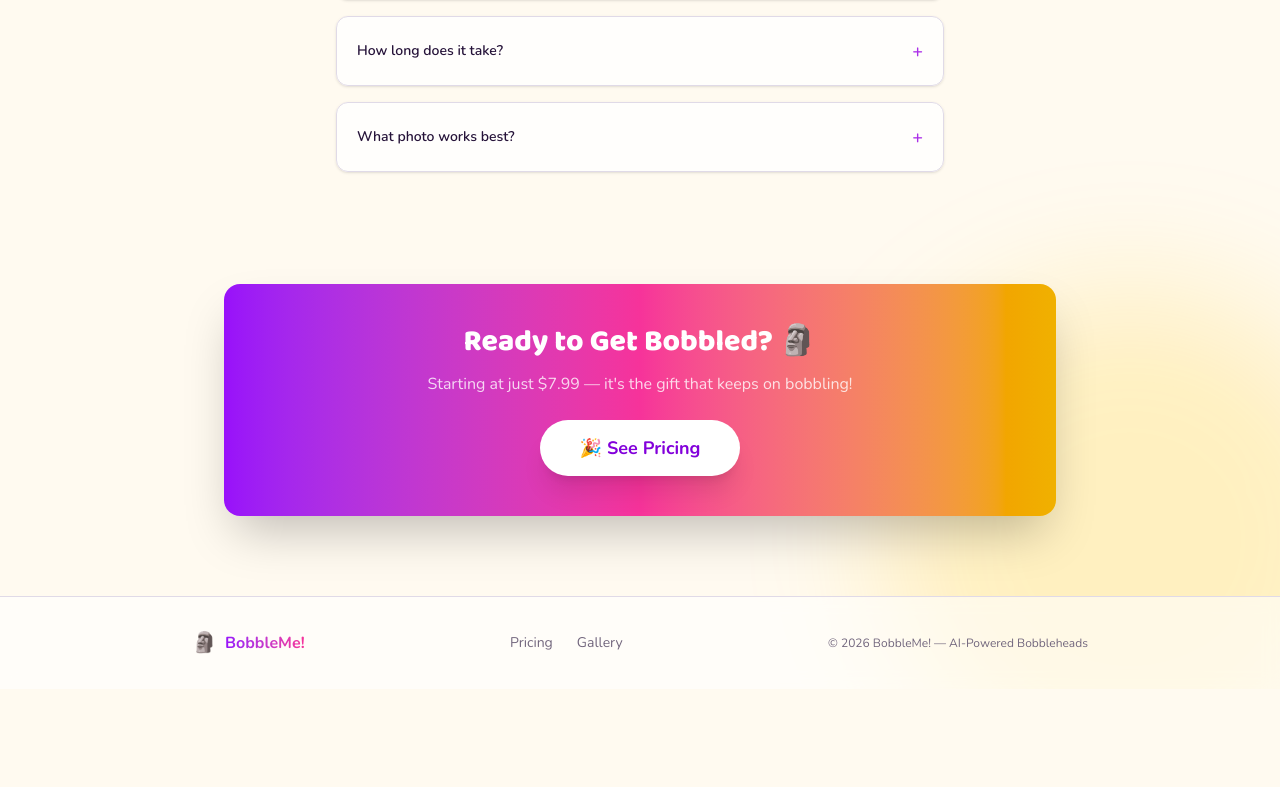
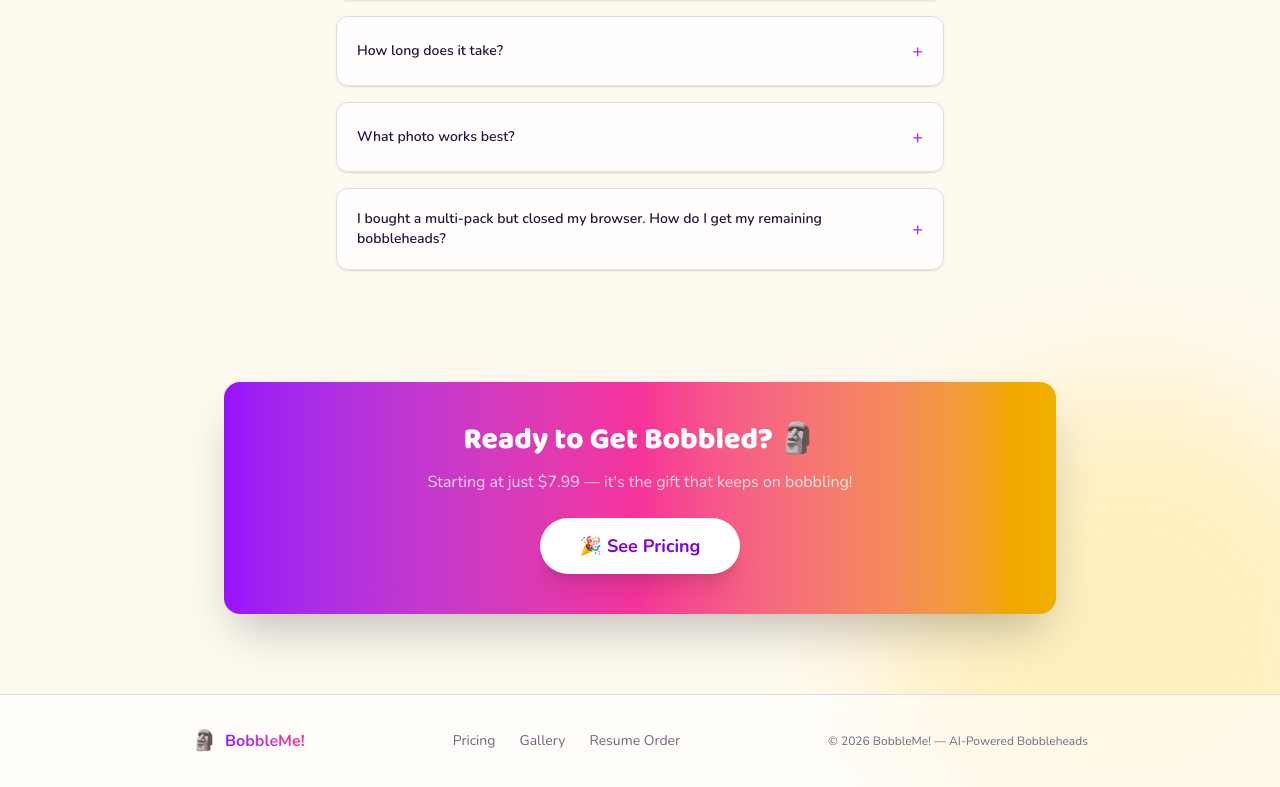
Before and after one commit to benz862/bobblehead, a Next.js app: page / in a window 1280 px wide. Shown: the part 1863-2650 px from the top of the page. Before the commit the page ends 2552 px from the top, so only its background shows below. Built offline with nearby package versions, Linux system fonts and the light colour scheme.

Commit message:
Add Resume Order link to FAQ and footer

```diff
--- a/app/page.tsx
+++ b/app/page.tsx
@@ -132,6 +132,7 @@
             { q: "Can I make a non-sports bobblehead?", a: "Absolutely! Choose from preset occupations (doctor, firefighter, chef, astronaut...) or type any custom character you can imagine — like a pirate captain, disco dancer, or superhero." },
             { q: "How long does it take?", a: "The AI generates your 4 bobblehead previews in about 30-60 seconds. Upscaling your selected favorite takes another 15-30 seconds." },
             { q: "What photo works best?", a: "A clear, front-facing photo with good lighting. The AI analyzes your facial features in detail, so the clearer the photo, the better the likeness!" },
+            { q: "I bought a multi-pack but closed my browser. How do I get my remaining bobbleheads?", a: "No worries! Visit our Resume Order page and enter the email you used at checkout. We'll find your order and let you continue creating your remaining bobbleheads for free." },
           ].map((item, i) => (
             <details key={i} className="group border rounded-xl bg-white/80 backdrop-blur-sm shadow-sm hover:shadow-md transition-shadow">
               <summary className="flex items-center justify-between p-5 cursor-pointer font-semibold text-sm">
@@ -170,6 +171,7 @@
           <div className="flex items-center gap-6 text-sm text-muted-foreground">
             <Link href="/pricing" className="hover:text-foreground transition-colors">Pricing</Link>
             <Link href="/gallery" className="hover:text-foreground transition-colors">Gallery</Link>
+            <Link href="/resume" className="hover:text-foreground transition-colors">Resume Order</Link>
           </div>
           <p className="text-xs text-muted-foreground">© {new Date().getFullYear()} BobbleMe! — AI-Powered Bobbleheads</p>
         </div>
```
